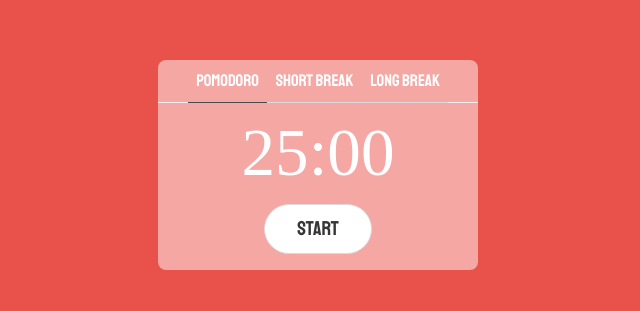
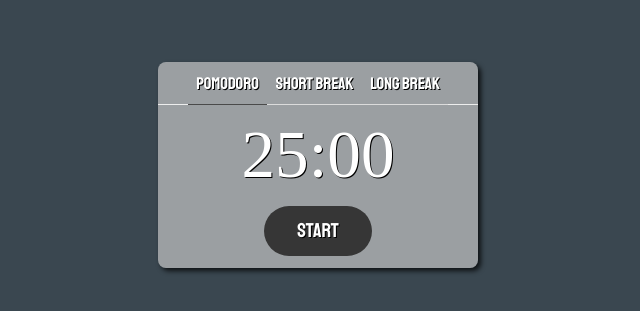
Before and after one commit to LetMeDream/Pomodoro, a Vue app: page / in a window 1280 px wide. Shown: the part 235-546 px from the top of the page, without its empty margins (322-962 px from the left). Built offline with nearby package versions, Linux system fonts and the light colour scheme.

Commit message:
change stylin'

```diff
--- a/src/App.vue
+++ b/src/App.vue
@@ -29,10 +29,11 @@ export default {
   padding: 0;
   box-sizing: border-box;
   font-family: 'Staatliches';
+  text-shadow: 1px 1px black;
 }
 body{
   transition: 1s ease all;
-  background:hsl(3, 77%, 60%);
+  background:#3A4750;
 }
 
 #app {
--- a/src/components/controlPanel.vue
+++ b/src/components/controlPanel.vue
@@ -38,15 +38,15 @@ export default {
                 let currentTab = e.target.innerHTML;
                 switch (currentTab) {
                     case 'Pomodoro':
-                        this.currentColor('hsl(3, 77%, 60%)');
+                        this.currentColor('#3A4750');
                         this.currentCount(1500);
                         break;
                     case 'Short Break':
-                        this.currentColor('hsl(182, 35%, 42%)');
-                        this.currentCount(300);
+                        this.currentColor('#3F72AF');
+                        this.currentCount(1);
                         break;
                     case 'Long Break':
-                        this.currentColor('hsl(205, 43%, 46%)');
+                        this.currentColor('#878ECD');
                         this.currentCount(900);
                         break;
                     default:
@@ -68,15 +68,15 @@ export default {
                     let currentTab = e.target.innerHTML;
                     switch (currentTab) {
                         case 'Pomodoro':
-                            this.currentColor('hsl(3, 77%, 60%)');
+                            this.currentColor('#3A4750');
                             this.currentCount(1500);
                             break;
                         case 'Short Break':
-                            this.currentColor('hsl(182, 35%, 42%)');
-                            this.currentCount(300);
+                            this.currentColor('#3F72AF');
+                            this.currentCount(1);
                             break;
                         case 'Long Break':
-                            this.currentColor('hsl(205, 43%, 46%)');
+                            this.currentColor('#878ECD');
                             this.currentCount(900);
                             break;
                         default:
--- a/src/components/timerContainer.vue
+++ b/src/components/timerContainer.vue
@@ -10,11 +10,13 @@
             </div>
         </div>
 
-        <button @click='startCount' class="button is-rounded is-medium myBtn">
+        <button @click='startCount' class="button is-rounded is-dark is-medium myBtn">
             <p v-if='counting && (count!=refCount)'>Stop</p>
             <p v-else-if='count!=refCount'>Continue</p>
             <p v-else>Start</p>
         </button>
+
+
 
 
     </div>
@@ -111,9 +113,12 @@ export default {
 <style scoped>
 
     .container-mine{
-        background-color: rgba(255, 255, 255, 0.489);
+        -webkit-box-shadow: 3px 3px 5px 0px rgba(0,0,0,0.75);
+        -moz-box-shadow: 3px 3px 5px 0px rgba(0,0,0,0.75);
+        box-shadow: 3px 3px 5px 0px rgba(0,0,0,0.75);
+        background-color:rgba(208, 208, 208, 0.645);
         border-radius:8px;
-        height: 210px;
+        /* height: 210px; */
         /* height: 30px; */
         min-width: 25vw;
         max-width: 50vw;
@@ -133,9 +138,10 @@ export default {
         font-family:'Desconsolata';
     }
     .myBtn{
+        margin-bottom: 12px;
         min-width:108px;
         box-shadow: none;
-        transition: 0.5s all ease-in;
+        transition: 0.1s all ease-in;
     }
     .myBtn:focus{
         box-shadow: none;
@@ -145,7 +151,7 @@ export default {
         box-shadow: none;
     }
     .myBtnClicked{
-        transform: translateY(2px) translateX(2px);
+       transform: translateY(2px)
     }
     .finished{
         color:green;
```
